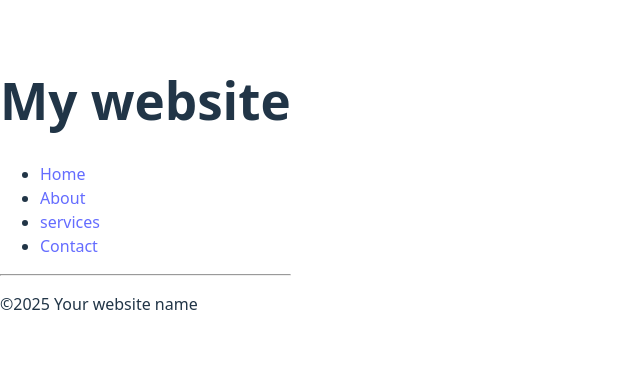
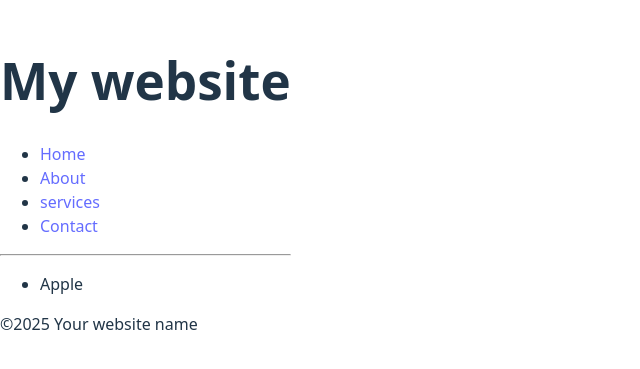
Before and after one commit to NajeebSultan/my-react-app, a React (Vite) app in the folder my-react-app/: page / in a window 1280 px wide. Shown: the part 215-584 px from the top of the page, without its empty margins (0-640 px from the left). Built offline with nearby package versions, Linux system fonts and the light colour scheme.

Commit message:
Make a file of food

```diff
--- a/my-react-app/src/App.jsx
+++ b/my-react-app/src/App.jsx
@@ -1,11 +1,13 @@
 import Header from './Header.jsx'
 import Footer from './Footer.jsx'
+import Food from './Food.jsx'
 
 function App() {
 
   return(
     <>
     <Header/>
+    <Food/>
     <Footer/>
     </>
   );
--- /dev/null
+++ b/my-react-app/src/Food.jsx
@@ -0,0 +1,18 @@
+
+function Food(){
+
+const food1 = "Orange";
+const food2 = "Banana";
+
+
+
+  return(
+    <ul>
+      <li>Apple</li>
+
+    </ul>
+  );
+}
+
+
+export default Food
```
